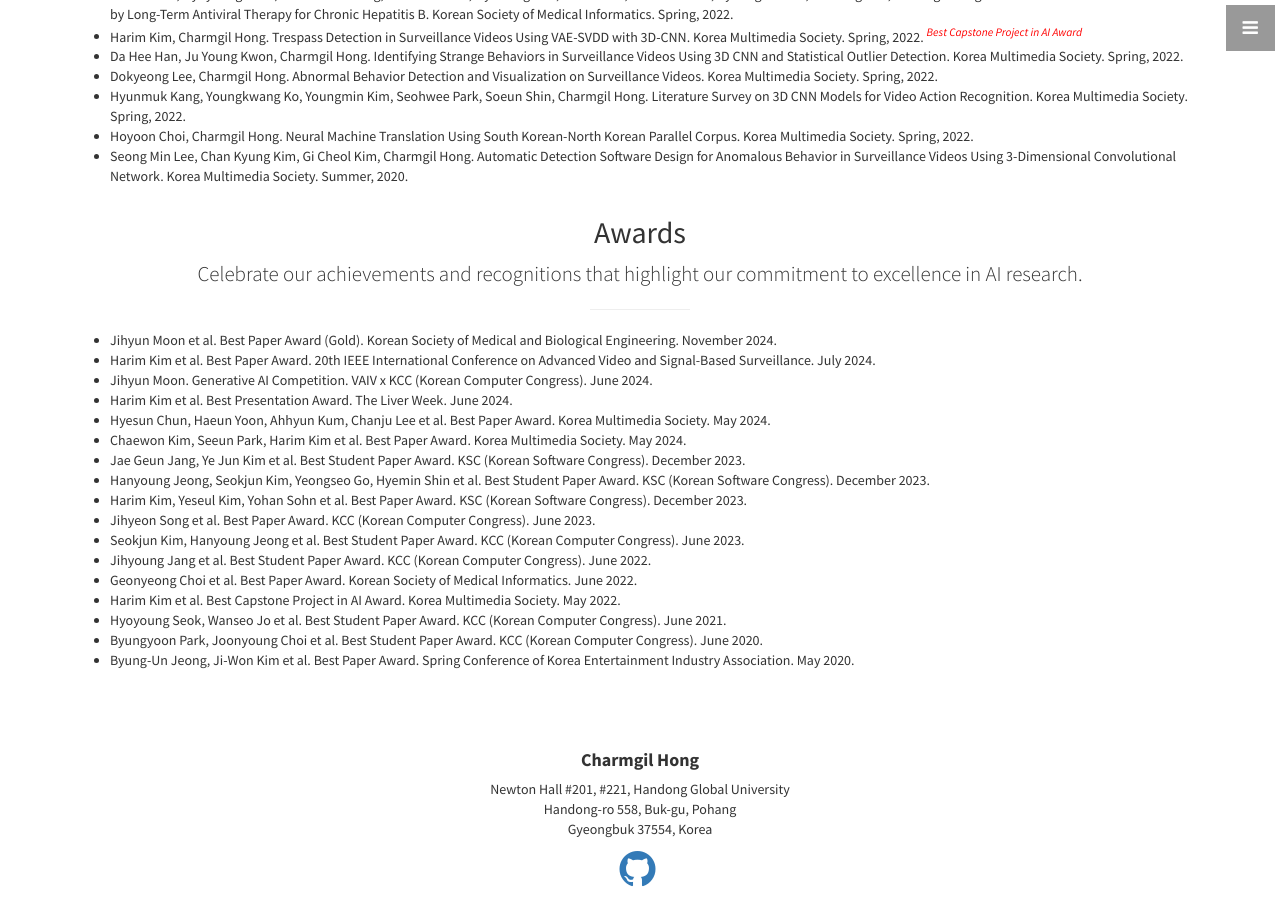
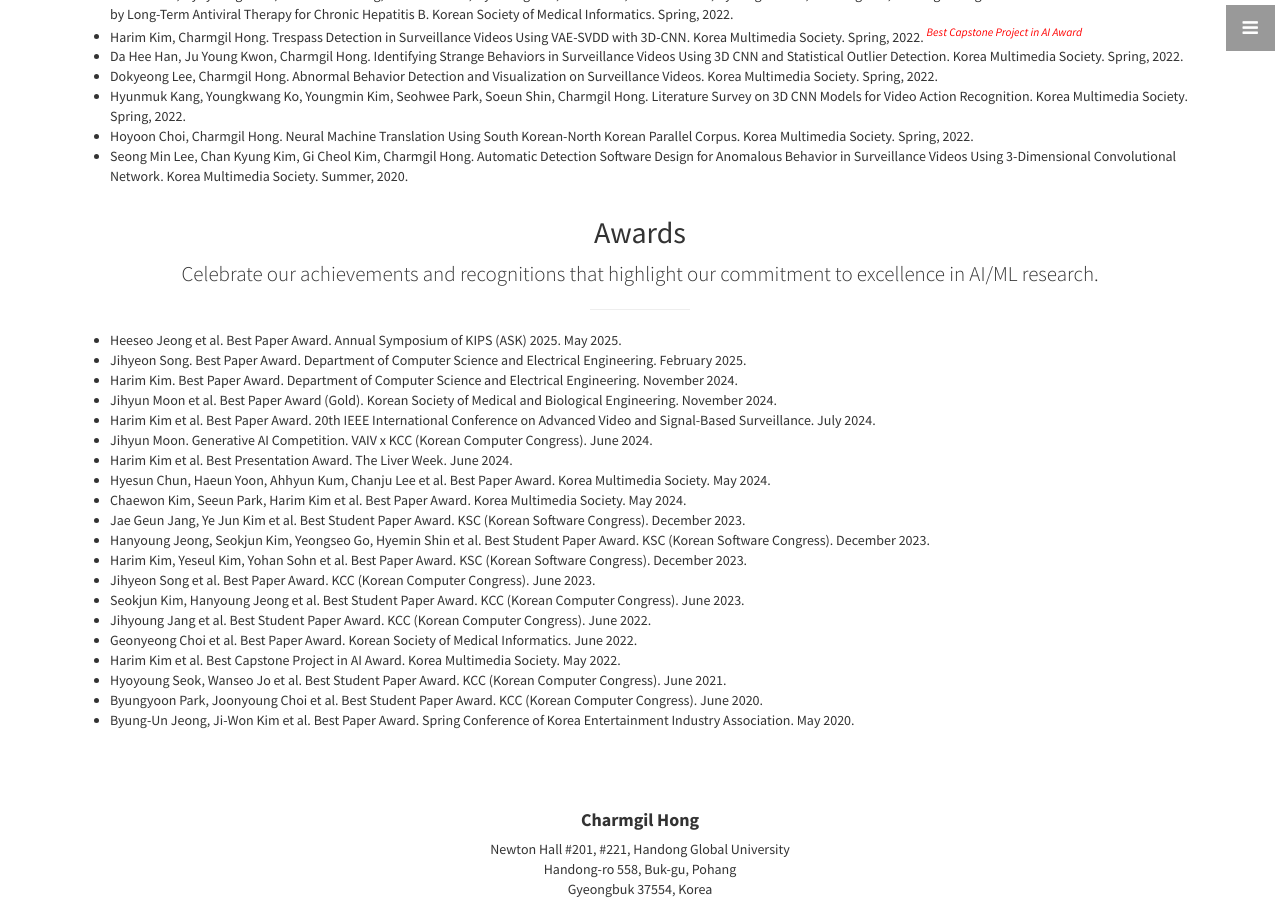
Before and after one commit to nth221/nth221.github.io, a Jekyll site: the page built from index.html, in a window 1280 px wide and 900 px high, scrolled down 6035 px. Built offline with Jekyll 4.4.1, drawn with Linux system fonts in a browser that asks for light colours.

Commit message:
modified:   _includes/portfolio.html

```diff
--- a/_includes/portfolio.html
+++ b/_includes/portfolio.html
@@ -107,11 +107,14 @@
 <!--         <a href="#" class="btn btn-dark">View More Items</a> -->
 
         <h2>Awards</h2>
-        <p class="lead">Celebrate our achievements and recognitions that highlight our commitment to excellence in AI research.</p>
+        <p class="lead">Celebrate our achievements and recognitions that highlight our commitment to excellence in AI/ML research.</p>
         <hr class="small">
         <div class="row">
           <div class="col-lg-10 text-justify">
             <ul class="publication-list">
+              <li>Heeseo Jeong et al. Best Paper Award. Annual Symposium of KIPS (ASK) 2025. May 2025.</li>
+              <li>Jihyeon Song. Best Paper Award. Department of Computer Science and Electrical Engineering. February 2025.</li>
+              <li>Harim Kim. Best Paper Award. Department of Computer Science and Electrical Engineering. November 2024.</li>
               <li>Jihyun Moon et al. Best Paper Award (Gold). Korean Society of Medical and Biological Engineering. November 2024.</li>
               <li>Harim Kim et al. Best Paper Award. 20th IEEE International Conference on Advanced Video and Signal-Based Surveillance. July 2024.</li>
               <li>Jihyun Moon. Generative AI Competition. VAIV x KCC (Korean Computer Congress). June 2024.</li>
```
